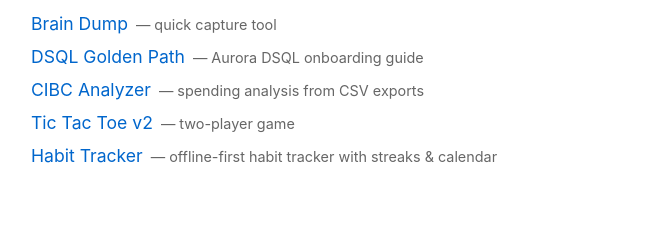
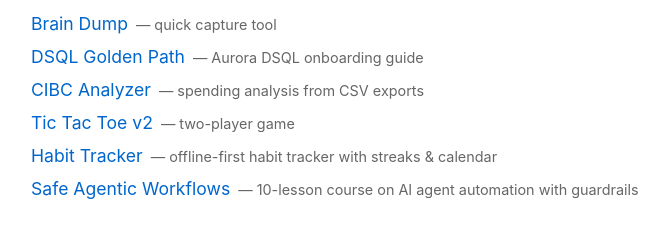
Before and after one commit to imforster/sandbox, a plain HTML site: page index.html in a window 1280 px wide. Shown: the part 134-372 px from the top of the page, without its empty margins (259-928 px from the left). Drawn offline with Linux system fonts and the light colour scheme.

Commit message:
Add safe agentic workflows to sandbox index

```diff
--- a/index.html
+++ b/index.html
@@ -24,6 +24,7 @@
         <li><a href="cibc-analyzer/index.html">CIBC Analyzer</a><span class="desc">— spending analysis from CSV exports</span></li>
         <li><a href="tic-tac-toe-v2/index.html">Tic Tac Toe v2</a><span class="desc">— two-player game</span></li>
         <li><a href="habit-tracker/index.html">Habit Tracker</a><span class="desc">— offline-first habit tracker with streaks & calendar</span></li>
+        <li><a href="safe-agentic-workflows/">Safe Agentic Workflows</a><span class="desc">— 10-lesson course on AI agent automation with guardrails</span></li>
     </ul>
 </body>
 </html>
```
